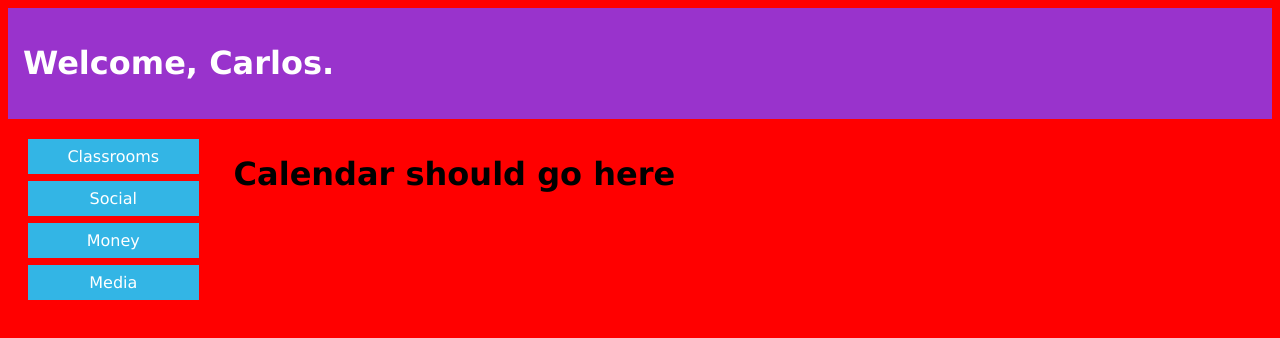
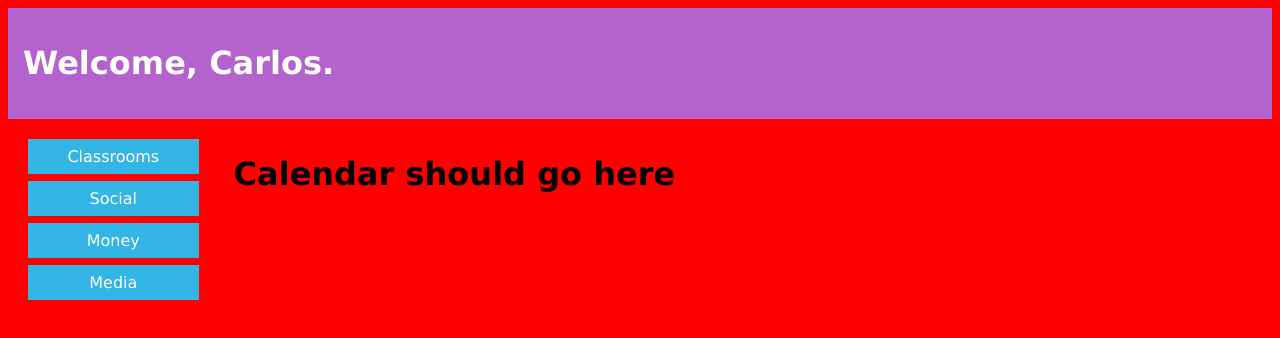
Before and after one commit to Nick-Lamanna907/LandingPage, a plain HTML site: page index.html in a window 1280 px wide. Drawn offline with Linux system fonts and the light colour scheme.

Commit message:
testing mac push

```diff
--- a/style.css
+++ b/style.css
@@ -42,7 +42,7 @@ body {
 
 /* Applies to the heading */
 .header {
-  background-color: #9933cc;
+  background-color: #b362ce;
   color: #ffffff;
   padding: 15px;
 }
```
